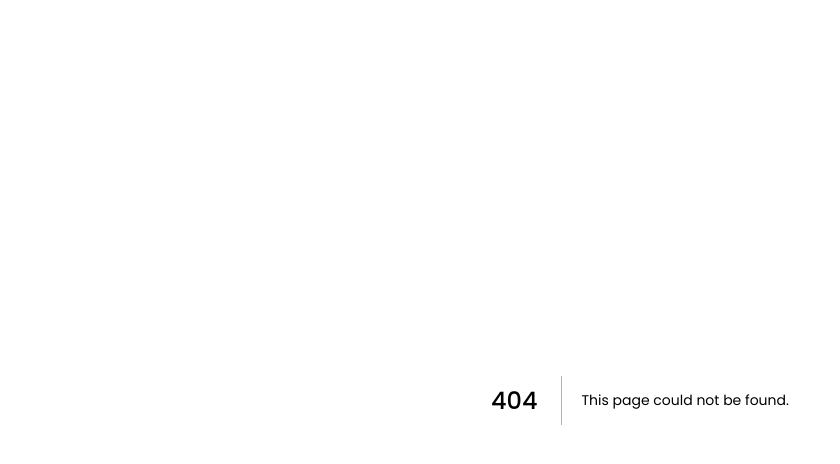
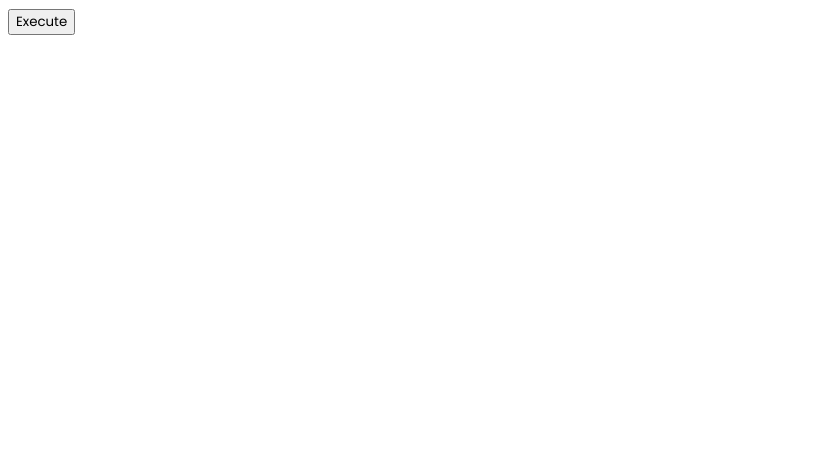
Before and after one commit to leonardoleenen/sinbox, a Next.js app: page /sandbox-wf in a window 1280 px wide. Before the commit this address had no page. Shown: the top 464 px of the page, without its empty margins (0-840 px from the left). Built offline with nearby package versions, Linux system fonts and the light colour scheme.

Commit message:
Adding Rule Support

```diff
--- a/package.json
+++ b/package.json
@@ -23,6 +23,7 @@
     "@tailwindcss/typography": "^0.4.1",
     "@typescript-eslint/eslint-plugin": "^5.3.0",
     "autoprefixer": "^10.4.0",
+    "axios": "^0.25.0",
     "base64url": "^3.0.1",
     "camunda-dmn-moddle": "^1.1.0",
     "daisyui": "^1.16.1",
--- /dev/null
+++ b/pages/sandbox-wf.tsx
@@ -0,0 +1,25 @@
+import React, { useState } from 'react'
+import type { NextPage } from 'next'
+import { ruleEngine } from '../services/rule.engine.service'
+
+const Page: NextPage = () => {
+    return (
+        <div>
+            <button
+                className="btn btn-primary"
+                onClick={e => {
+                    ruleEngine
+                        .execute('gD13J4431VScjhSEWHvS', {
+                            role: 'ESCRIBANO',
+                            signal: 'INIT'
+                        })
+                        .then(result => console.log(result))
+                }}
+            >
+                Execute
+            </button>
+        </div>
+    )
+}
+
+export default Page
--- /dev/null
+++ b/services/rule.engine.service.ts
@@ -0,0 +1,35 @@
+import {
+    getDocs,
+    collection,
+    doc,
+    getDoc,
+    setDoc,
+    query,
+    where,
+    Query
+} from 'firebase/firestore'
+import { firebaseManager } from './firebase.services'
+import axios from 'axios'
+
+class RuleEngine {
+    async execute(ruleId: string, context: any) {
+        const docRef = doc(firebaseManager.getDB(), 'ruleAssets', ruleId)
+        const docSnap = await getDoc(docRef)
+        const ruleAsset = docSnap.data() as any
+
+        return axios
+            .post('http://localhost:21345/jitdmn/dmnresult', {
+                context,
+                mainURI: 'regla prueba',
+                resources: [
+                    {
+                        URI: 'regla prueba',
+                        content: ruleAsset.spec
+                    }
+                ]
+            })
+            .then(result => result.data.decisionResults)
+    }
+}
+
+export const ruleEngine = new RuleEngine()
--- a/services/workflow.service.ts
+++ b/services/workflow.service.ts
@@ -11,6 +11,7 @@ import {
 import { firebaseManager } from './firebase.services'
 import { nanoid } from 'nanoid'
 import { getToken, tokenDecode } from './auth.service'
+import { ruleEngine } from './rule.engine.service'
 
 class Workflow {
     async getList(): Promise<Array<WorkflowSpec>> {
@@ -21,7 +22,9 @@ class Workflow {
     async getSpec(id: string): Promise<WorkflowSpec> {
         const docRef = doc(firebaseManager.getDB(), 'workflowSpec', id)
         const docSnap = await getDoc(docRef)
-        return docSnap.data() as WorkflowSpec
+        return {
+            ...docSnap.data()
+        } as WorkflowSpec
     }
 
     async getForms(): Promise<Array<WorkFlowForm>> {
```
Also changed, not shown: pages/process/new.tsx (added, +13 -0 lines), type.d.ts (+11 -1 lines).
